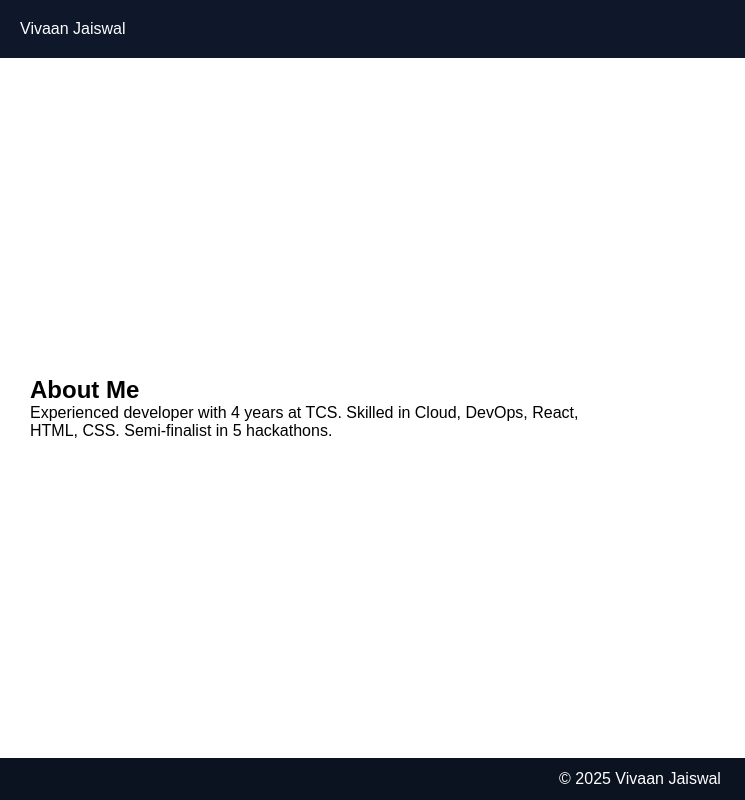
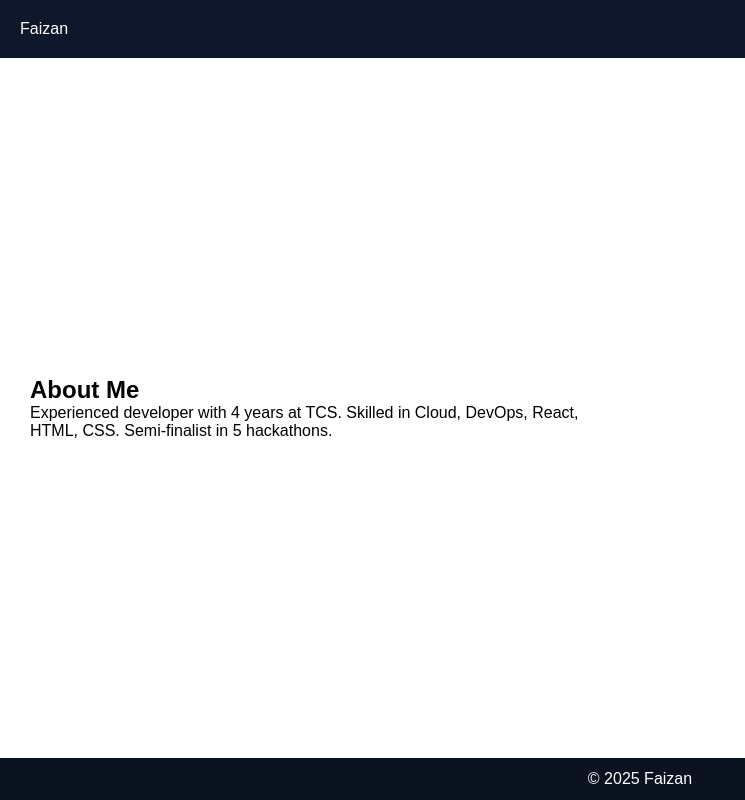
Before and after one commit to ren0777/Frontend-Dev, a plain HTML site: page task1-portfolio/index.html in a window 1280 px wide. Shown: the full height of the page, 0-745 px from the left. Drawn offline with Linux system fonts and the light colour scheme; grey boxes are pictures that could not be loaded.

```diff
--- a/task1-portfolio/index.html
+++ b/task1-portfolio/index.html
@@ -8,7 +8,7 @@
 </head>
 <body>
   <header class="site-header">
-    <div class="name">Vivaan Jaiswal</div>
+    <div class="name">Faizan</div>
     <nav class="nav">
       <a href="#">Home</a>
       <a href="#">Projects</a>
@@ -26,6 +26,6 @@
     </section>
   </main>
 
-  <footer class="site-footer">© 2025 Vivaan Jaiswal</footer>
+  <footer class="site-footer">© 2025 Faizan</footer>
 </body>
 </html>
```
